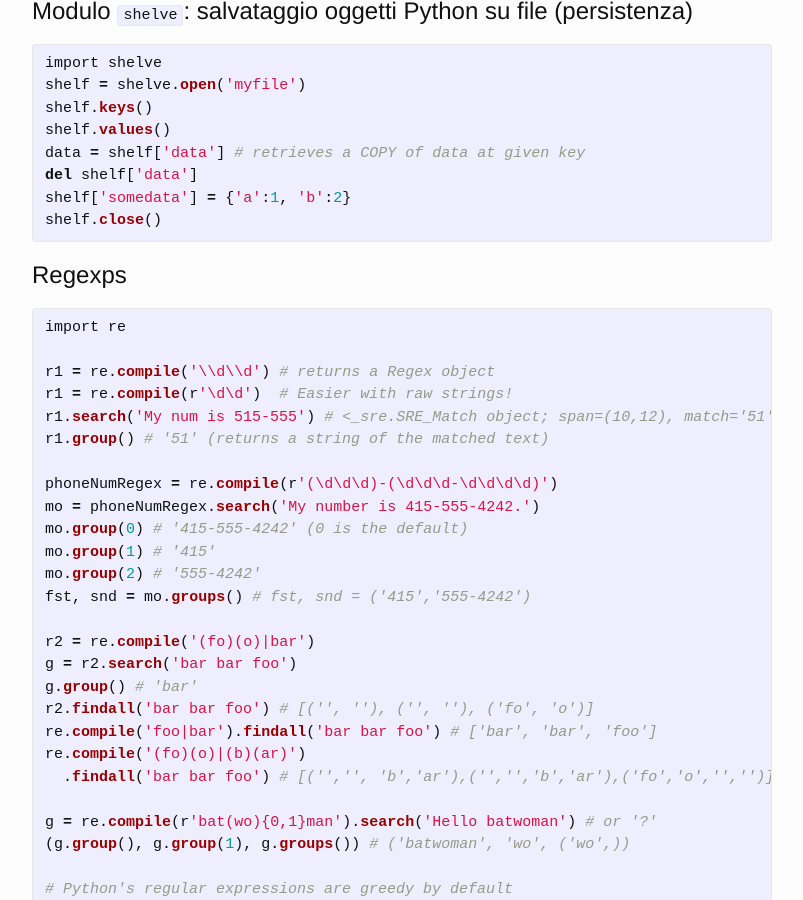
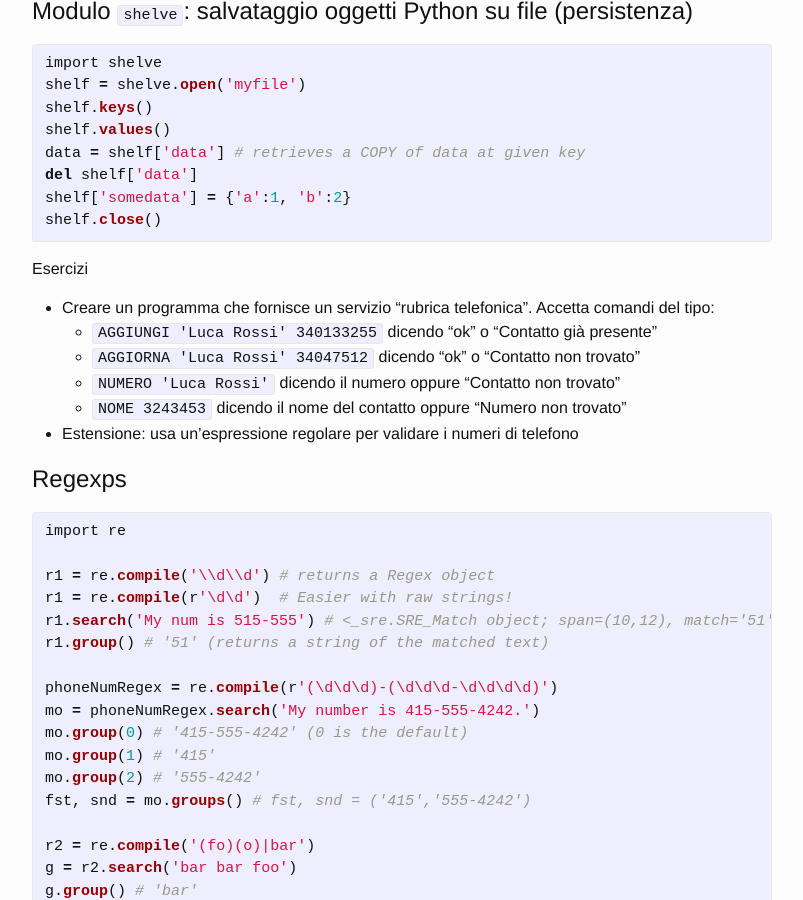
Before and after one commit to APICe-at-DISI/ifts2018, a Jekyll site: the page built from index.md, in a window 1280 px wide and 900 px high, scrolled down 20617 px. Shown: the whole window, without its empty margins (238-1041 px from the left). Built offline with Jekyll 4.4.1, drawn with Linux system fonts in a browser that asks for light colours; our own code applies the rules of GitHub Pages for plain Markdown files.

Commit message:
Esercizio su shelve

```diff
--- a/index.md
+++ b/index.md
@@ -934,6 +934,15 @@ shelf['somedata'] = {'a':1, 'b':2}
 shelf.close()
 {% endhighlight %}
 
+Esercizi
+
+- Creare un programma che fornisce un servizio "rubrica telefonica". Accetta comandi del tipo:
+    - `AGGIUNGI 'Luca Rossi' 340133255` dicendo "ok" o "Contatto già presente"
+    - `AGGIORNA 'Luca Rossi' 34047512` dicendo "ok" o "Contatto non trovato"
+    - `NUMERO 'Luca Rossi'` dicendo il numero oppure "Contatto non trovato"
+    - `NOME 3243453` dicendo il nome del contatto oppure "Numero non trovato"
+- Estensione: usa un'espressione regolare per validare i numeri di telefono
+
 ## Regexps
 
 {% highlight python %}
```
